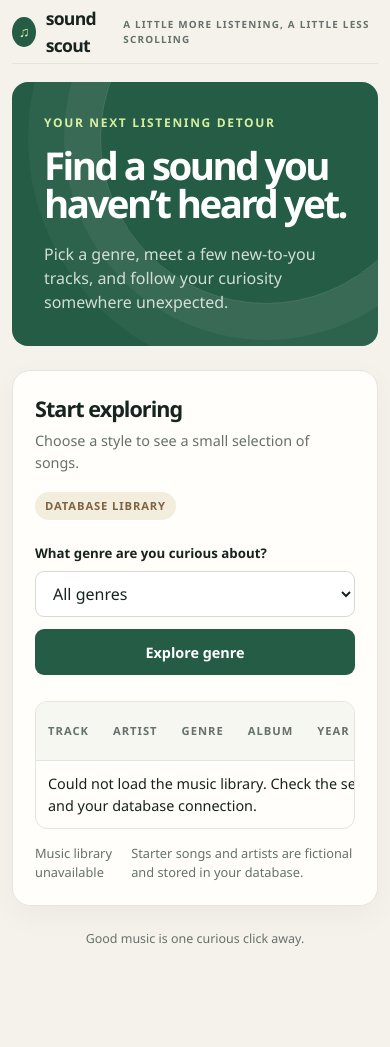
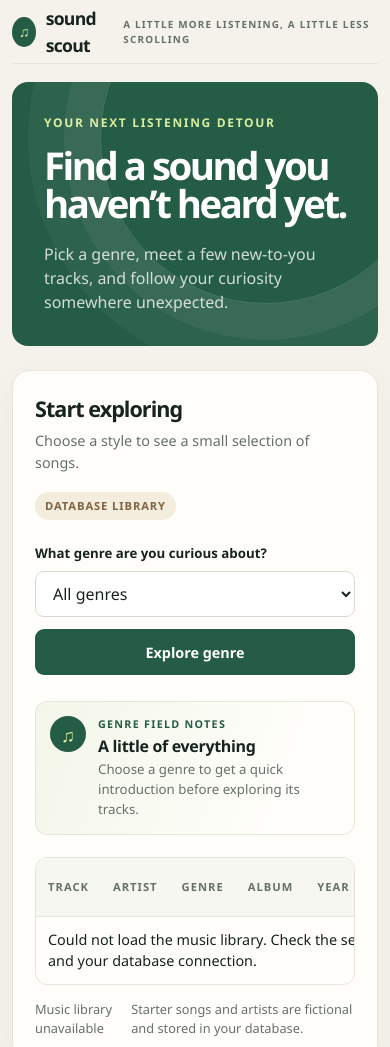
Before and after one commit to benson2vo/info430bv, a website: page web/index.html in a window 390 px wide. Shown: the top 1047 px of the page. Before the commit the page ends 978 px from the top, so only its background shows below. Drawn offline with Linux system fonts and the light colour scheme; no server answers.

Commit message:
Add genre notes to music explorer
Co-authored-by: Copilot <223556219+Copilot@users.noreply.github.com>

```diff
--- a/server/server.js
+++ b/server/server.js
@@ -32,7 +32,7 @@ app.get('/api/genres', async (_req, res) => {
   try {
     const pool = await sql.connect(getDatabaseConfig());
     const result = await pool.request().query(`
-      SELECT GenreID AS id, GenreName AS name
+      SELECT GenreID AS id, GenreName AS name, GenreDescription AS description
       FROM dbo.Genres
       ORDER BY GenreName;
     `);
--- a/web/index.html
+++ b/web/index.html
@@ -217,6 +217,61 @@
       background: var(--green-dark);
     }
 
+    .genre-spotlight {
+      display: flex;
+      align-items: center;
+      gap: 16px;
+      margin: 0 0 22px;
+      padding: 17px 20px;
+      border: 1px solid #e4e9d8;
+      border-radius: 12px;
+      background: linear-gradient(110deg, #f3f6e9, #fffefa 75%);
+    }
+
+    .spotlight-mark {
+      width: 42px;
+      height: 42px;
+      flex: 0 0 auto;
+      display: grid;
+      place-items: center;
+      border-radius: 50%;
+      background: var(--green);
+      color: var(--lime);
+      font-size: 1.15rem;
+    }
+
+    .spotlight-copy {
+      flex: 1;
+    }
+
+    .spotlight-label {
+      margin: 0 0 2px;
+      color: var(--green);
+      font-size: 0.67rem;
+      font-weight: 750;
+      letter-spacing: 0.12em;
+      text-transform: uppercase;
+    }
+
+    .spotlight-copy h3 {
+      margin: 0;
+      font-size: 1rem;
+      letter-spacing: -0.02em;
+    }
+
+    .spotlight-copy p:last-child {
+      margin: 2px 0 0;
+      color: var(--muted);
+      font-size: 0.83rem;
+    }
+
+    .spotlight-count {
+      flex: 0 0 auto;
+      color: var(--muted);
+      font-size: 0.76rem;
+      font-weight: 650;
+    }
+
     .table-wrap {
       overflow-x: auto;
       border: 1px solid var(--line);
@@ -322,6 +377,21 @@
         flex-direction: column;
       }
 
+      .genre-spotlight {
+        align-items: flex-start;
+        gap: 12px;
+        padding: 14px;
+      }
+
+      .spotlight-mark {
+        width: 36px;
+        height: 36px;
+      }
+
+      .spotlight-count {
+        display: none;
+      }
+
       .field {
         width: 100%;
       }
@@ -373,6 +443,16 @@
           <button type="submit">Explore genre</button>
         </form>
 
+        <aside class="genre-spotlight" aria-live="polite">
+          <span class="spotlight-mark" aria-hidden="true">♫</span>
+          <div class="spotlight-copy">
+            <p class="spotlight-label">Genre field notes</p>
+            <h3 id="spotlight-title">A little of everything</h3>
+            <p id="spotlight-description">Choose a genre to get a quick introduction before exploring its tracks.</p>
+          </div>
+          <span class="spotlight-count" id="spotlight-count">Loading genres…</span>
+        </aside>
+
         <div class="table-wrap">
           <table>
             <thead>
@@ -406,7 +486,11 @@
     const genrePicker = document.querySelector("#genre");
     const resultBody = document.querySelector("#track-results");
     const resultCount = document.querySelector("#result-count");
+    const spotlightTitle = document.querySelector("#spotlight-title");
+    const spotlightDescription = document.querySelector("#spotlight-description");
+    const spotlightCount = document.querySelector("#spotlight-count");
     const submitButton = form.querySelector("button");
+    let genres = [];
 
     function addCell(row, value, className = "") {
       const cell = document.createElement("td");
@@ -431,10 +515,24 @@
       const response = await fetch("/api/genres");
       if (!response.ok) throw new Error(`Genre request failed (${response.status}).`);
 
-      const genres = await response.json();
+      genres = await response.json();
       const options = [new Option("All genres", "all")];
       genres.forEach((genre) => options.push(new Option(genre.name, genre.name)));
       genrePicker.replaceChildren(...options);
+      spotlightCount.textContent = `${genres.length} styles to explore`;
+      renderSpotlight();
+    }
+
+    function renderSpotlight() {
+      const selectedGenre = genres.find((genre) => genre.name === genrePicker.value);
+      if (selectedGenre) {
+        spotlightTitle.textContent = selectedGenre.name;
+        spotlightDescription.textContent = selectedGenre.description;
+        return;
+      }
+
+      spotlightTitle.textContent = "A little of everything";
+      spotlightDescription.textContent = "Browse every track, or choose one genre for a closer look.";
     }
 
     function formatDuration(seconds) {
@@ -495,6 +593,8 @@
         });
     });
 
+    genrePicker.addEventListener("change", renderSpotlight);
+
     async function initialize() {
       submitButton.disabled = true;
       try {
```
Also changed, not shown: PROMPTS.md (+1 -1 lines).
